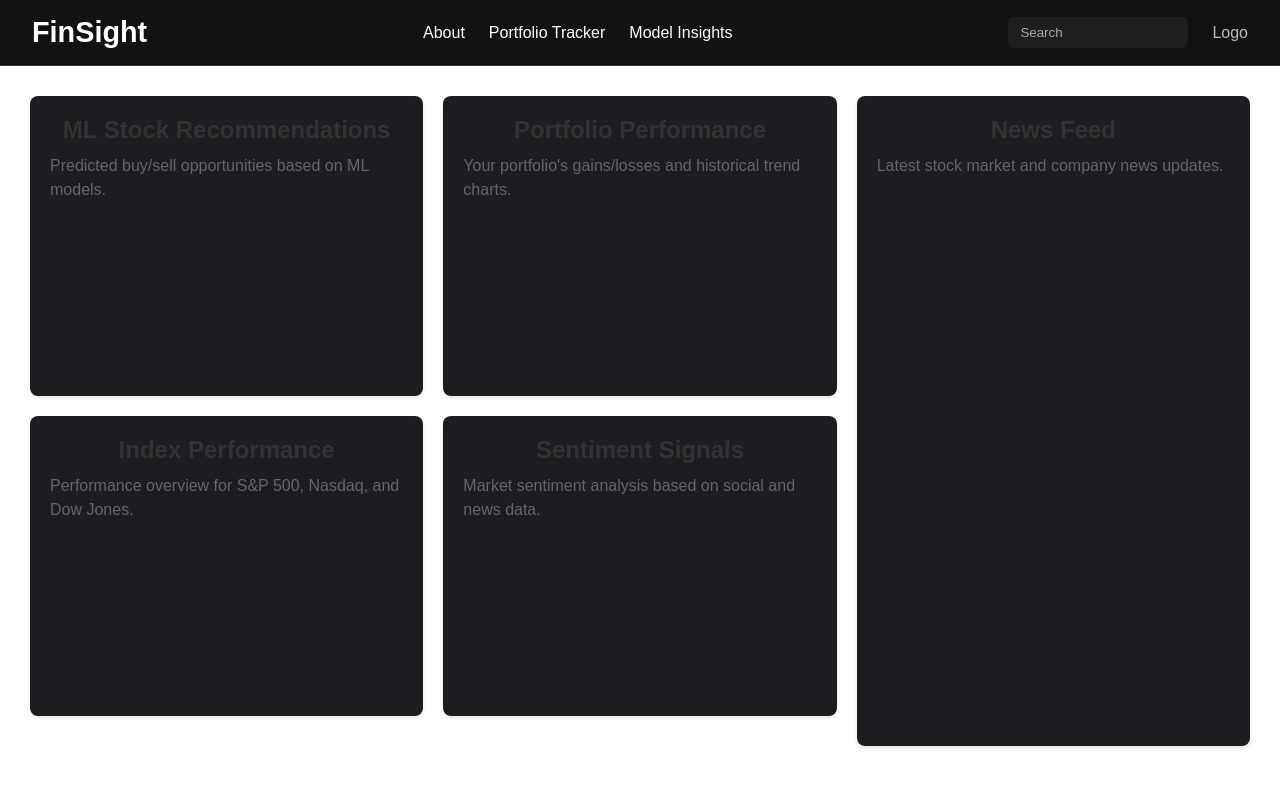
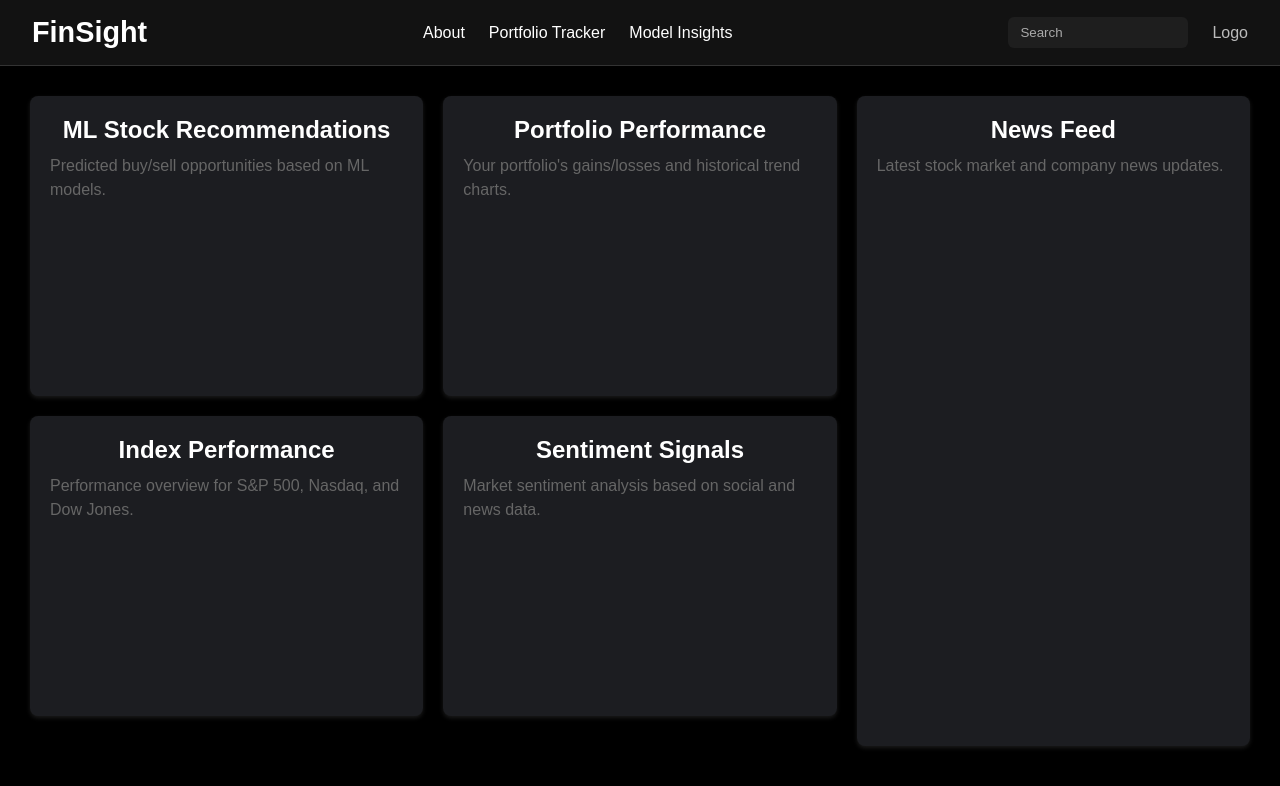
Before and after one commit to CS196Illinois/FA25-Group26, a Next.js app in the folder Project/finsight/: page / in a window 1280 px wide. Shown: the top 786 px of the page. Built offline with nearby package versions, Linux system fonts and the light colour scheme.

Commit message:
changed colors for dark/light mode

```diff
--- a/Project/finsight/src/app/components/Dashboard/Dashboard.module.css
+++ b/Project/finsight/src/app/components/Dashboard/Dashboard.module.css
@@ -6,6 +6,7 @@
   gap: 20px;
   grid-auto-flow: dense;
   align-items: start;
+  background-color: black;
 }
 
 .block:nth-child(1) { grid-column: 1; grid-row: 1; }
@@ -20,7 +21,7 @@
   border-radius: 8px;
   padding: 20px;
   margin-bottom: 0;
-  box-shadow: 0 2px 4px rgba(0, 0, 0, 0.1);
+  box-shadow: 0 2px 4px rgba(255, 255, 255, 0.1);
   min-width: 250px;
   min-height: 300px;
 }
@@ -28,7 +29,7 @@
 .block h2 {
   margin-top: 0;
   margin-bottom: 10px;
-  color: #333;
+  color: white;
   font-size: 1.5rem;
   text-align: center;
 }
--- a/Project/finsight/src/app/globals.css
+++ b/Project/finsight/src/app/globals.css
@@ -1,5 +1,5 @@
 :root {
-  --background: #ffffff;
+  --background: #000000;
   --foreground: #171717;
 }
 
```
